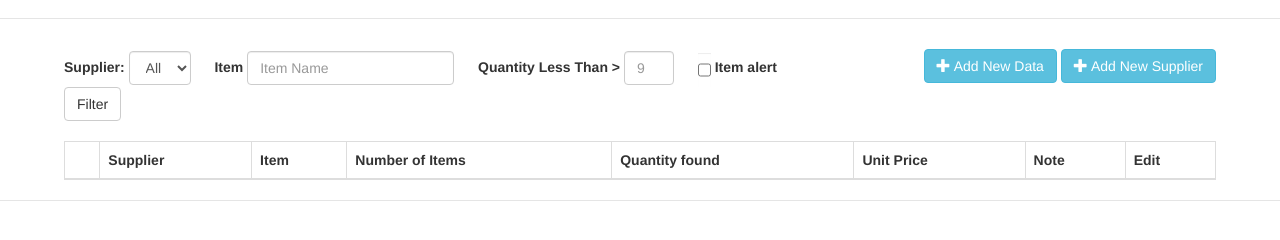
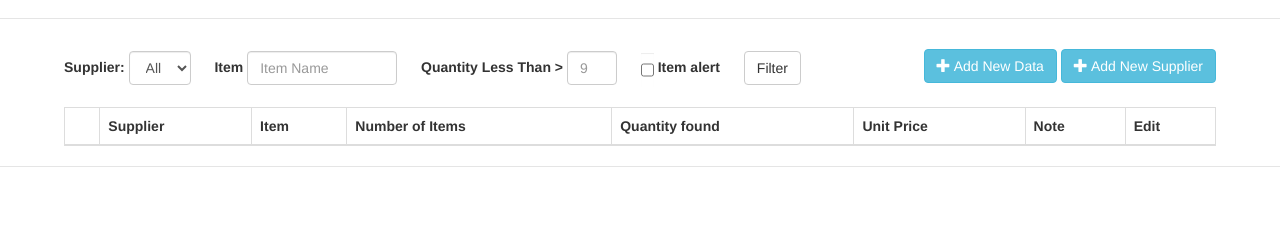
Before and after one commit to zitinghan/lab-inventory, a website: page app/index.html in a window 1280 px wide. Shown: the part 54-294 px from the top of the page. Drawn offline with nearby package versions, Linux system fonts and the light colour scheme; some packages are replaced by stand-ins of ours; files that its build step writes are made by us from their sources; no server answers; a script that the page names is missing.

Commit message:
no message

```diff
--- a/app/views/main.html
+++ b/app/views/main.html
@@ -11,7 +11,7 @@
 			  </div>
 			  <div class="form-group">
 			    <label for="itemless">Item </label>
-			    <input type="text" class="form-control" id="itemless" placeholder="Item Name" ng-model="consume.consume.filter.item">
+			    <input type="text" class="form-control" id="itemless" style="width:150px" placeholder="Item Name" ng-model="consume.consume.filter.item">
 			  </div>
 			  <div class="form-group">
 			    <label for="itemless">Quantity Less Than > </label>
```
